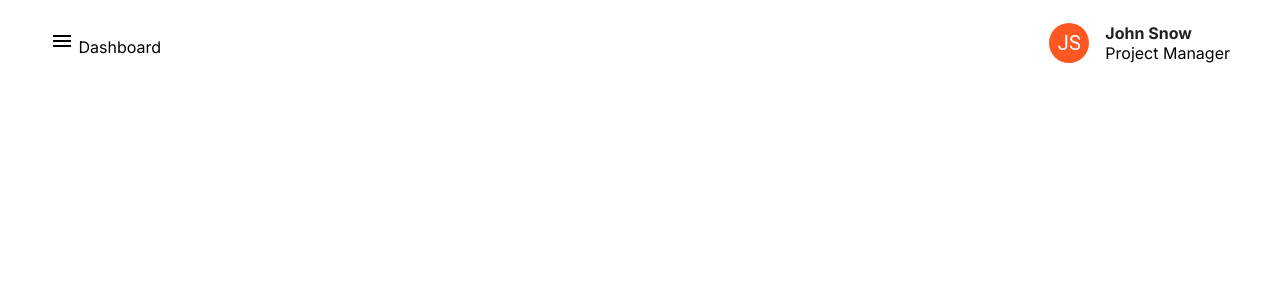
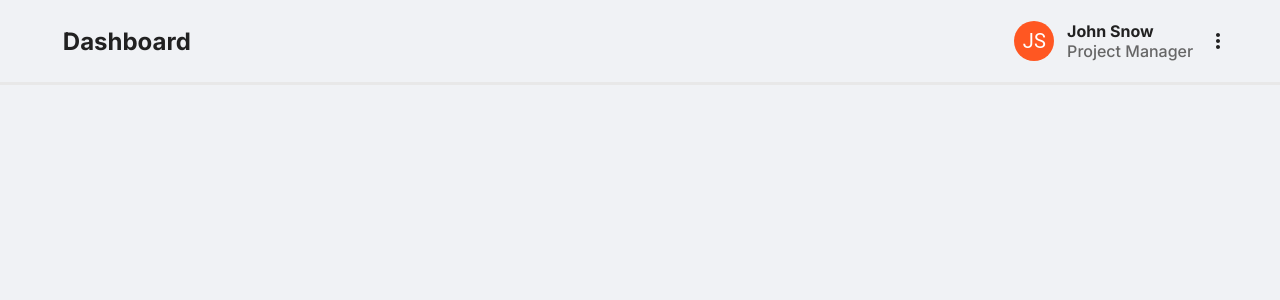
Before and after one commit to jzielinski47/react-user-dashboard-old, a React (Create React App) app: page / in a window 1280 px wide. Shown: the top 300 px of the page. Built offline with nearby package versions, Linux system fonts and the light colour scheme.

Commit message:
header-update

```diff
--- a/src/App.css
+++ b/src/App.css
@@ -1,13 +1,19 @@
 @import url('https://fonts.googleapis.com/css2?family=Inter:wght@300;400;500;700&display=swap');
 
 :root {
-    --text87: #ffffff87;
-    --text60: #ffffff60;
-    --text30: #ffffff30;
+    --white87: #ffffff87;
+    --white60: #ffffff60;
+    --white30: #ffffff30;
 
-    --background: #F0F2F5;
-    --panel: #FAFAFA;
-    --border: #E8E8E8;
+    --black87: #212121;
+    --black60: #666666;
+    --black30: #9e9e9e;
+
+    --background-white: #F0F2F5;
+    --panel-white: #FAFAFA;
+    --border-white: #E8E8E8;
+
+    --background-black: #121212;
 
     --gray: #333333;
 }
@@ -21,5 +27,7 @@
 body {
     font-family: 'Inter', sans-serif;
 
+    background: var(--background-white);
+
     /* color: var(--text87); */
 }
--- /dev/null
+++ b/src/components/Hamburger.tsx
@@ -0,0 +1,14 @@
+import React from 'react';
+
+function Hamburger() {
+    return (
+        <svg id="Layer_1" data-name="Layer 1" xmlns="http://www.w3.org/2000/svg" viewBox="0 0 32 20">
+            <title>hamburger 2</title>
+            <rect width="32" height="4" rx="2" />
+            <rect y="8" width="32" height="4" rx="2" />
+            <rect x="12" y="16" width="20" height="4" rx="2" />
+        </svg>
+    );
+}
+
+export default Hamburger;
--- a/src/components/Header.css
+++ b/src/components/Header.css
@@ -6,12 +6,12 @@
     --white30: #ffffff30;
 
     --black87: #212121;
-    --black60: #00000060;
-    --black30: #00000030;
+    --black60: #666666;
+    --black30: #9e9e9e;
 
-    --background: #F0F2F5;
-    --panel: #FAFAFA;
-    --border: #E8E8E8;
+    --background-white: #F0F2F5;
+    --panel-white: #FAFAFA;
+    --border-white: #E8E8E8;
 
     --gray: #333333;
 }
@@ -25,11 +25,17 @@
     display: flex;
     justify-content: space-between;
     align-items: center;
+
+    color: var(--black87);
+    background: var(--background-white);
+
+    border-bottom: 3px solid var(--border-white);
 }
 
-.user-account {
+.header-content {
     display: flex;
-    gap: 1em;
+    align-items: center;
+    gap: 0.8em;
 }
 
 .account-details {
@@ -41,3 +47,13 @@
     color: var(--black87);
     font-weight: 700;
 }
+
+.user-description {
+    color: var(--black60);
+    font-weight: 500;
+}
+
+.title {
+    font-weight: 700;
+    font-size: 24px;
+}
--- a/src/components/Header.tsx
+++ b/src/components/Header.tsx
@@ -1,8 +1,9 @@
 import { Avatar } from '@mui/material';
-import MenuIcon from '@mui/icons-material/Menu';
+import MoreVertIcon from '@mui/icons-material/MoreVert';
 import { deepOrange } from '@mui/material/colors';
 import './Header.css';
 import React from 'react';
+import Hamburger from './Hamburger';
 
 interface Account {
     id?: string;
@@ -28,19 +29,16 @@ function Header() {
 
     return (
         <div className='header'>
-            <div className='header_left'>
-                <MenuIcon /> Dashboard
+            <div className='header-content'>
+                <Hamburger /> <span className="title">Dashboard</span>
             </div>
-            <div className='header_right'>
-                <div className='user-account'>
-                    <Avatar sx={{ bgcolor: deepOrange[500] }}>{getInitials(user.name)}</Avatar>
-                    <div className='account-details'>
-                        <span className='username '>{user.name}</span>
-                        <span className='user-description'>{user.description}</span>
-                    </div>
-
+            <div className='header-content'>
+                <Avatar sx={{ bgcolor: deepOrange[500] }}>{getInitials(user.name)}</Avatar>
+                <div className='account-details'>
+                    <span className='username '>{user.name}</span>
+                    <span className='user-description'>{user.description}</span>
                 </div>
-
+                <MoreVertIcon />
             </div>
         </div>
     );
```
